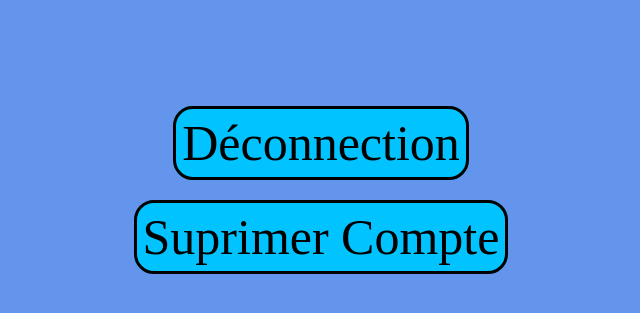
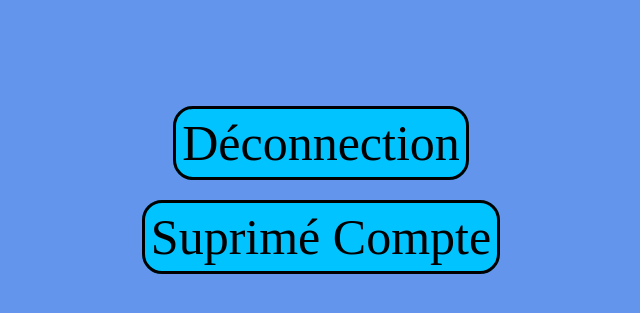
Before and after one commit to Thierry-Segarra/Compte-site-web, a PHP site: page /acceuil.php in a window 1280 px wide. Shown: the part 264-577 px from the top of the page, without its empty margins (319-959 px from the left). Run offline with PHP 8.4, Linux system fonts and the light colour scheme; a user stored in the database is signed in.

Commit message:
Update acceuil.php

```diff
--- a/acceuil.php
+++ b/acceuil.php
@@ -11,7 +11,7 @@
     if($_SESSION['username'] != ""){
         $nom = $_SESSION['username'];
             echo '<p class="titre">Hello '. $nom .'</p>';
-        echo'<a href="index.php?dec=1" class="dec">Déconnection</a> <br><br><br><a href="sup.php" class="dec">Suprimer Compte</a>';
+        echo'<a href="index.php?dec=1" class="dec">Déconnection</a> <br><br><br><a href="sup.php" class="dec">Suprimé Compte</a>';
     }
     else{
         header('Location: index.php');
```
